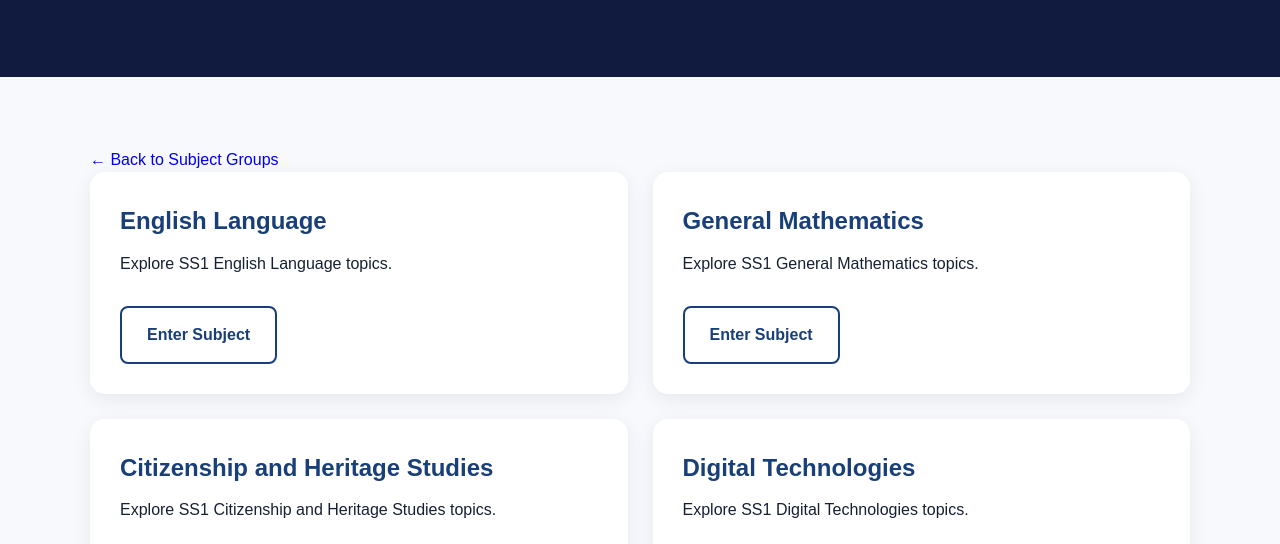
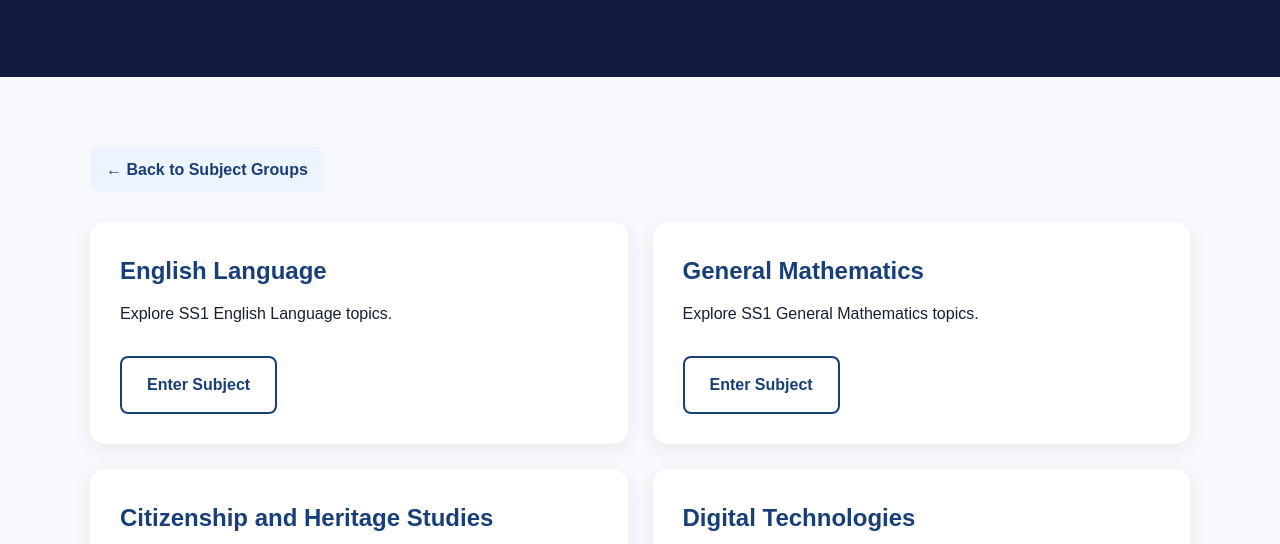
Before and after one commit to brainboostng/brainboost, a plain HTML site: page core.html in a window 1280 px wide. Shown: the part 191-735 px from the top of the page. Drawn offline with Linux system fonts and the light colour scheme.

Commit message:
Add V2 navigation styles

```diff
--- a/css/style.css
+++ b/css/style.css
@@ -434,3 +434,25 @@ footer p {
 .step span { display:inline-flex; width:45px; height:45px; align-items:center; justify-content:center; border-radius:50%; background:#42d6a4; color:#10203f; font-weight:bold; margin-bottom:15px; }
 .step h3 { margin-bottom:10px; } .step p { color:#647084; }
 @media (max-width:800px) { .steps { grid-template-columns:1fr; } .how-it-works h2 { font-size:30px; } }
+
+
+/* V2 NAVIGATION */
+.back-nav {
+    width: 100%;
+    display: flex;
+    gap: 15px;
+    flex-wrap: wrap;
+    margin-bottom: 30px;
+}
+.back-nav a {
+    display: inline-block;
+    padding: 10px 16px;
+    border-radius: 8px;
+    background: #eef4ff;
+    color: #193f78;
+    font-weight: bold;
+}
+.back-nav a:hover {
+    background: #193f78;
+    color: white;
+}
```
